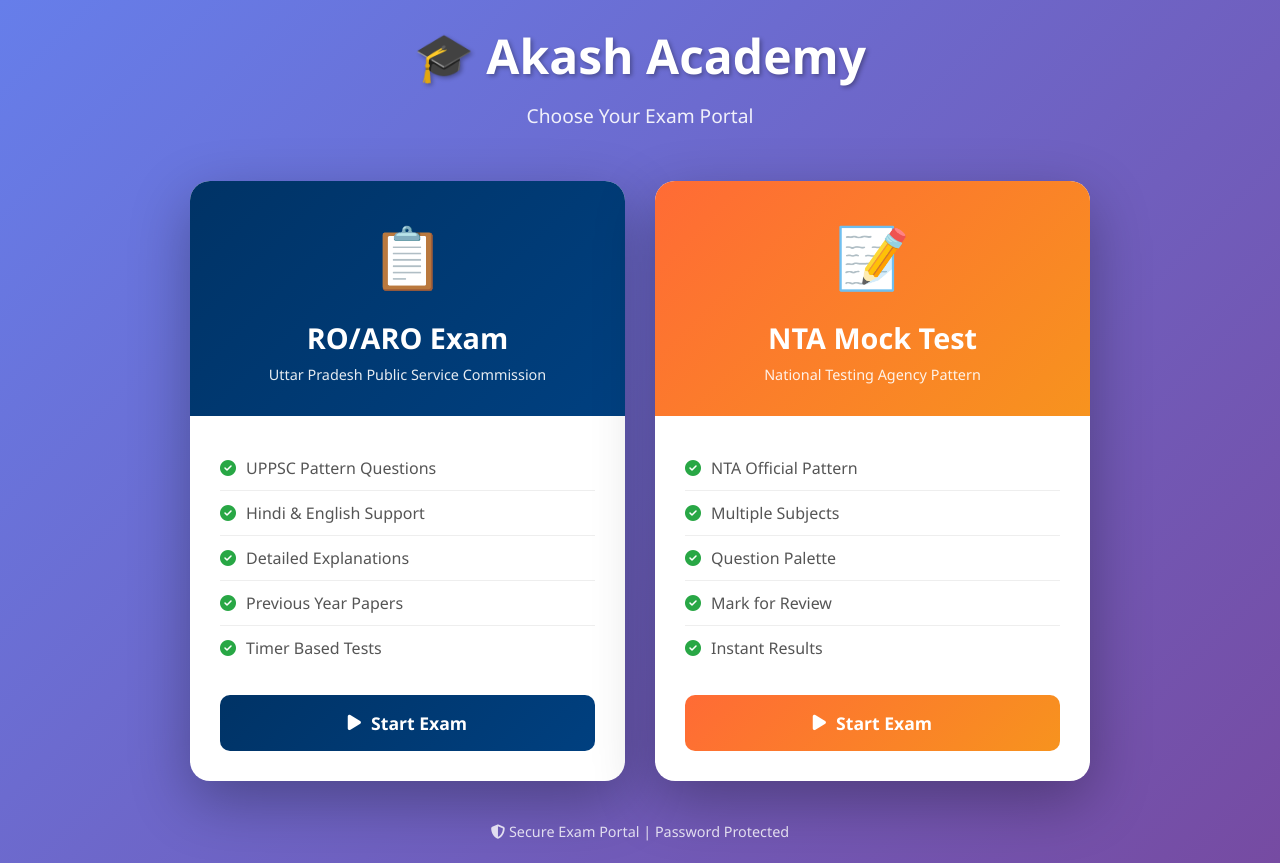
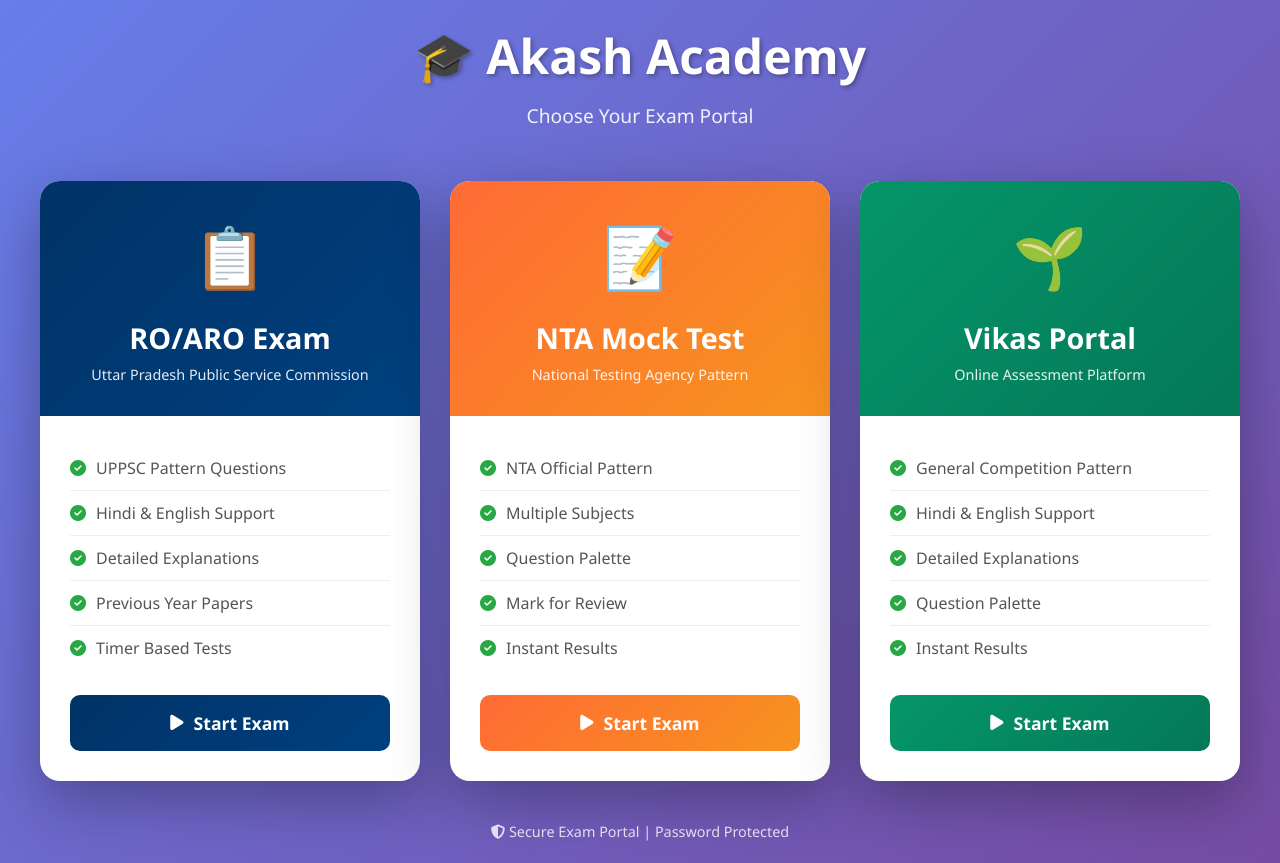
Before and after one commit to makash839/akash-academy, a plain HTML site: page index.html in a window 1280 px wide. Drawn offline with nearby package versions, Linux system fonts and the light colour scheme.

Commit message:
Add Vikas Portal exam card to index.html

```diff
--- a/index.html
+++ b/index.html
@@ -4,8 +4,8 @@
     <meta charset="UTF-8">
     <meta name="viewport" content="width=device-width, initial-scale=1.0">
     <title>Akash Academy - Exam Portal</title>
-    <script src="https://cdn.tailwindcss.com "></script>
-    <link href="https://cdnjs.cloudflare.com/ajax/libs/font-awesome/6.4.0/css/all.min.css " rel="stylesheet">
+    <script src="https://cdn.tailwindcss.com  "></script>
+    <link href="https://cdnjs.cloudflare.com/ajax/libs/font-awesome/6.4.0/css/all.min.css  " rel="stylesheet">
     <style>
         * { box-sizing: border-box; }
         body {
@@ -45,7 +45,7 @@
             display: grid;
             grid-template-columns: repeat(auto-fit, minmax(350px, 1fr));
             gap: 30px;
-            max-width: 900px;
+            max-width: 1200px;
             width: 100%;
         }
 
@@ -75,6 +75,10 @@
 
         .exam-header.nta {
             background: linear-gradient(135deg, #FF6B35 0%, #F7931E 100%);
+        }
+
+        .exam-header.vikas {
+            background: linear-gradient(135deg, #059669 0%, #047857 100%);
         }
 
         .exam-icon {
@@ -141,6 +145,10 @@
 
         .start-btn.nta {
             background: linear-gradient(135deg, #FF6B35 0%, #F7931E 100%);
+        }
+
+        .start-btn.vikas {
+            background: linear-gradient(135deg, #059669 0%, #047857 100%);
         }
 
         .secure-badge {
@@ -211,6 +219,27 @@
                     </button>
                 </div>
             </div>
+
+            <!-- Vikas Portal Card - Same Tab -->
+            <div class="exam-card" onclick="window.location.href='vikas-portal.html'">
+                <div class="exam-header vikas">
+                    <div class="exam-icon">🌱</div>
+                    <h2>Vikas Portal</h2>
+                    <p>Online Assessment Platform</p>
+                </div>
+                <div class="exam-body">
+                    <ul class="feature-list">
+                        <li><i class="fas fa-check-circle"></i> General Competition Pattern</li>
+                        <li><i class="fas fa-check-circle"></i> Hindi & English Support</li>
+                        <li><i class="fas fa-check-circle"></i> Detailed Explanations</li>
+                        <li><i class="fas fa-check-circle"></i> Question Palette</li>
+                        <li><i class="fas fa-check-circle"></i> Instant Results</li>
+                    </ul>
+                    <button class="start-btn vikas">
+                        <i class="fas fa-play"></i> Start Exam
+                    </button>
+                </div>
+            </div>
         </div>
 
         <div class="secure-badge">
```
